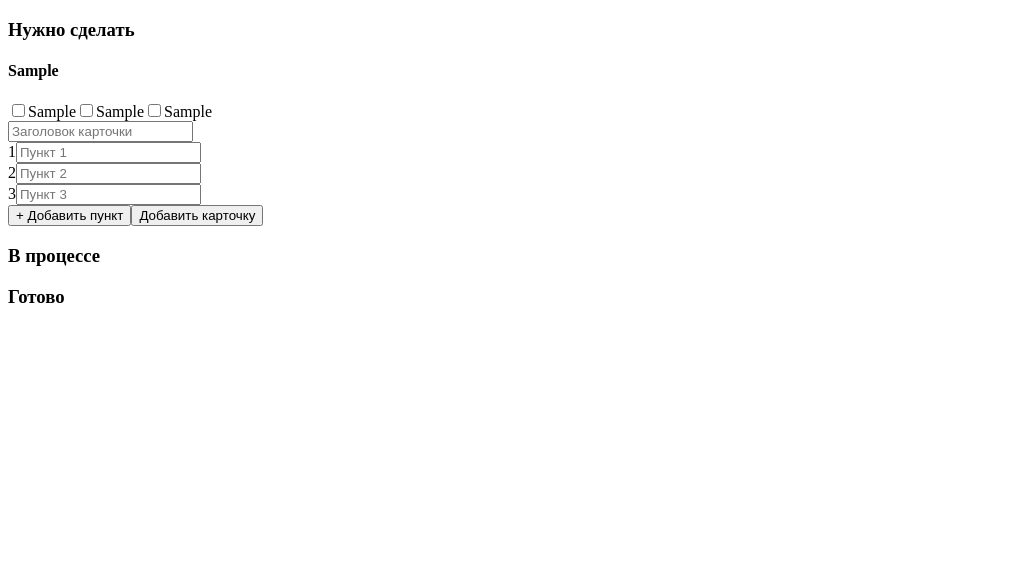
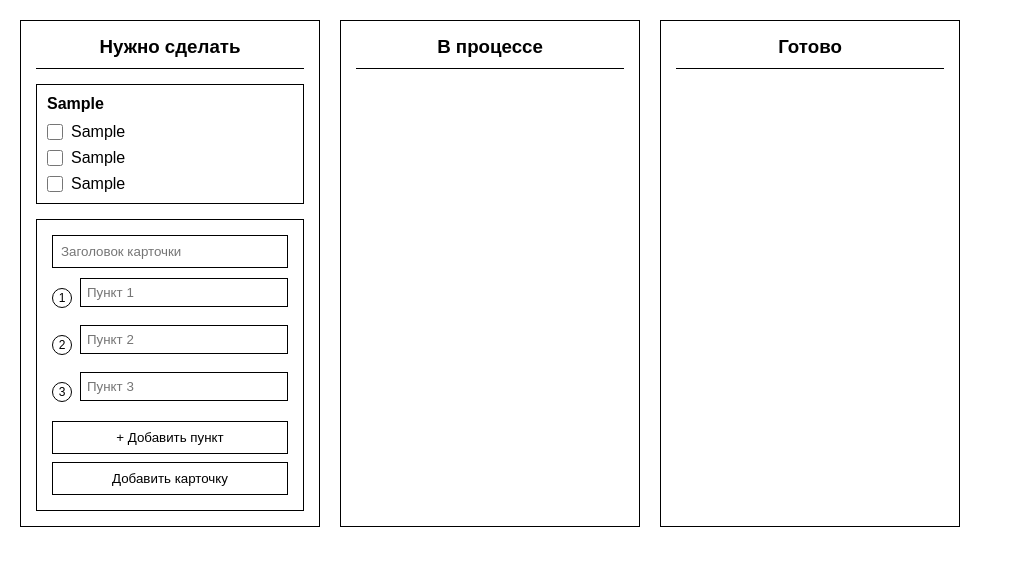
Before and after one commit to deadily/task-2, a Vue app: page / in a window 1280 px wide. Both pictures are taken after typing "Sample", "Sample", "Sample", "Sample" into the empty fields and a click on the button "Добавить карточку". Shown: the top 566 px of the page, without its empty margins (0-1015 px from the left). Built offline with nearby package versions, Linux system fonts and the light colour scheme.

Commit message:
added styles

```diff
--- a/src/App.css
+++ b/src/App.css
@@ -0,0 +1,174 @@
+* {
+  margin: 0;
+  padding: 0;
+  box-sizing: border-box;
+}
+
+
+body {
+  font-family: Arial, sans-serif;
+  background: #fff;
+  color: #000;
+}
+
+
+.board {
+  display: flex;
+  gap: 20px;
+  padding: 20px;
+}
+
+
+.column {
+  border: 1px solid #000;
+  padding: 15px;
+  width: 300px;
+  min-height: 500px;
+}
+
+
+.column h3 {
+  margin-bottom: 15px;
+  text-align: center;
+  border-bottom: 1px solid #000;
+  padding-bottom: 10px;
+}
+
+
+.card {
+  border: 1px solid #000;
+  padding: 10px;
+  margin-bottom: 10px;
+}
+
+
+.card h4 {
+  margin-bottom: 10px;
+}
+
+
+.card-items {
+  display: flex;
+  flex-direction: column;
+  gap: 8px;
+}
+
+
+.checkbox-item {
+  display: flex;
+  align-items: center;
+  gap: 8px;
+}
+
+
+.checkbox-item input[type="checkbox"] {
+  width: 16px;
+  height: 16px;
+}
+
+
+.checkbox-item input[type="checkbox"]:disabled {
+  cursor: not-allowed;
+}
+
+
+.checkbox-item span.completed {
+  text-decoration: line-through;
+}
+
+
+.completed-date {
+  margin-top: 8px;
+  font-size: 12px;
+}
+
+
+.card-form {
+  border: 1px solid #000;
+  padding: 15px;
+  margin-top: 15px;
+}
+
+
+.form-input {
+  width: 100%;
+  padding: 8px;
+  margin-bottom: 10px;
+  border: 1px solid #000;
+}
+
+
+.items-container {
+  display: flex;
+  flex-direction: column;
+  gap: 8px;
+  margin-bottom: 10px;
+}
+
+
+.item-input-wrapper {
+  display: flex;
+  align-items: center;
+  gap: 8px;
+}
+
+
+.item-number {
+  width: 20px;
+  height: 20px;
+  border: 1px solid #000;
+  border-radius: 50%;
+  display: flex;
+  align-items: center;
+  justify-content: center;
+  font-size: 12px;
+  flex-shrink: 0;
+}
+
+
+.item-input-wrapper input {
+  flex: 1;
+  padding: 6px;
+  border: 1px solid #000;
+}
+
+
+.remove-btn {
+  width: 24px;
+  height: 24px;
+  border: 1px solid #000;
+  background: #fff;
+  cursor: pointer;
+  font-size: 16px;
+}
+
+
+.form-actions {
+  display: flex;
+  flex-direction: column;
+  gap: 8px;
+}
+
+
+.add-item-btn,
+.submit-btn {
+  padding: 8px;
+  border: 1px solid #000;
+  background: #fff;
+  cursor: pointer;
+}
+
+
+.add-item-btn:hover,
+.submit-btn:hover {
+  background: #000;
+  color: #fff;
+}
+
+
+.lock-message,
+.limit-message {
+  margin-top: 10px;
+  text-align: center;
+  font-size: 12px;
+}
```
